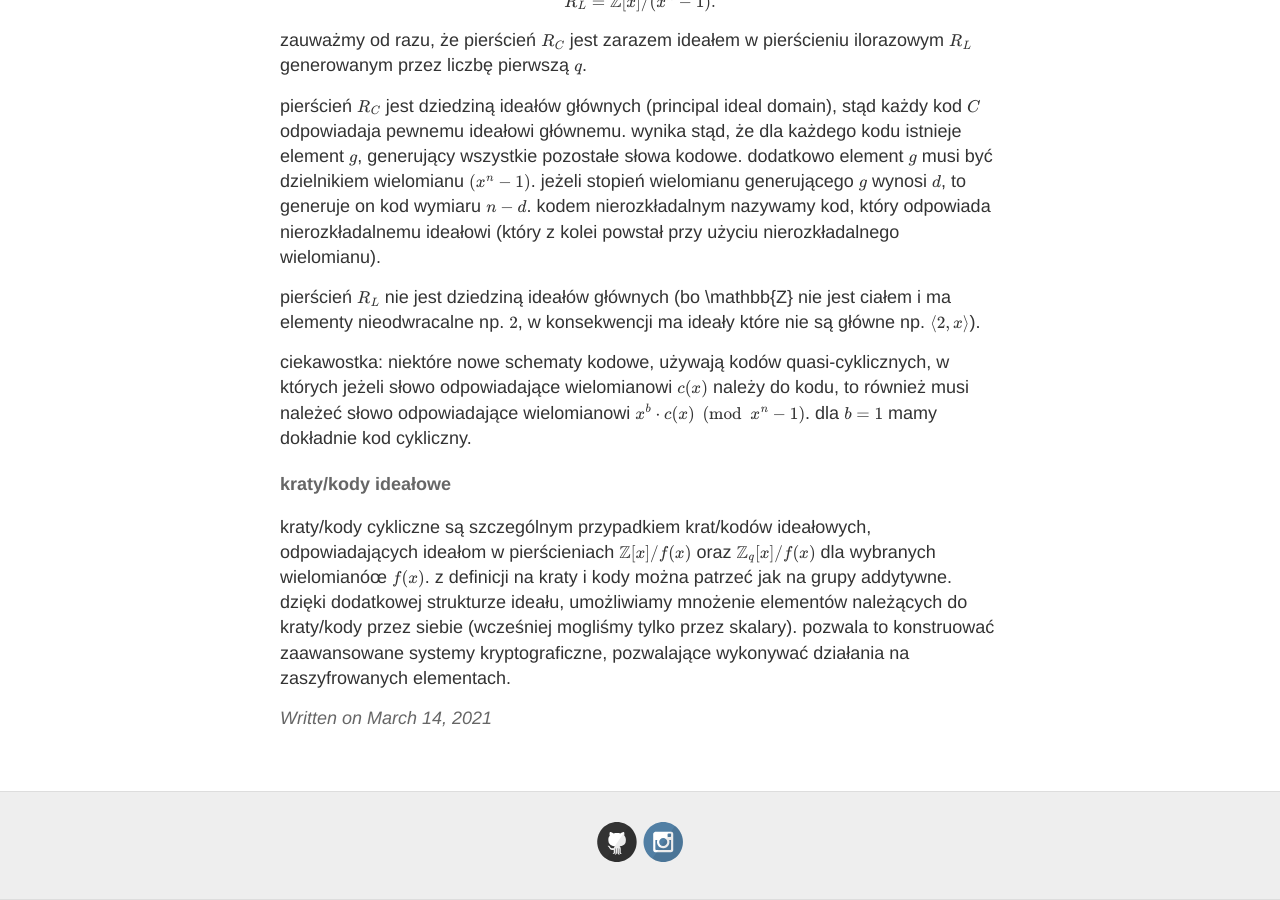
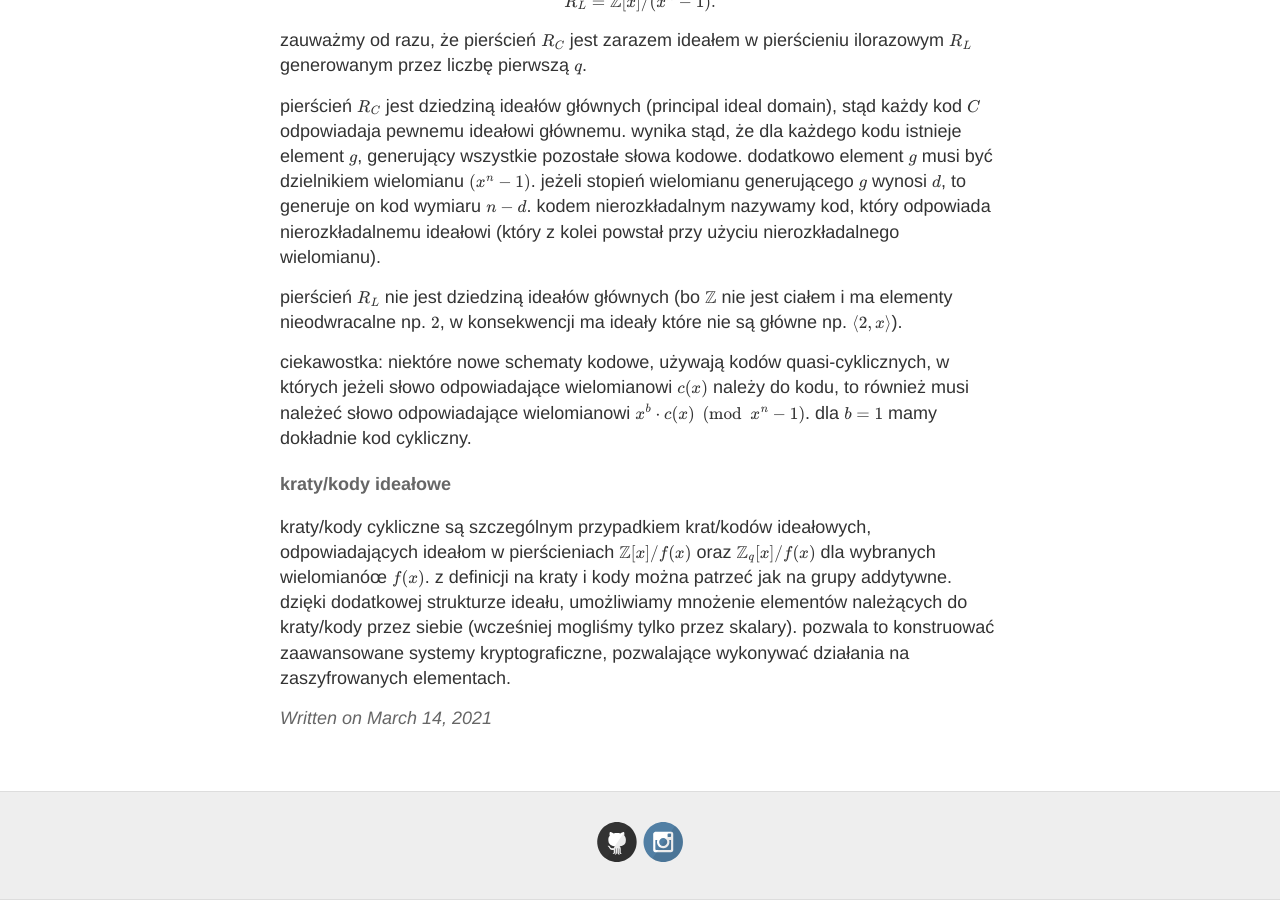
Before and after one commit to keIpie/keIpie.github.io, a Jekyll site: the page built from pq/_posts/2021-3-14-kraty-kody.md, in a window 1280 px wide and 900 px high, scrolled down 3849 px. Built offline with Jekyll 4.4.1, drawn with Linux system fonts in a browser that asks for light colours; formulas are drawn with MathJax 3.

Commit message:
saber lwr

```diff
--- a/pq/_posts/2021-3-14-kraty-kody.md
+++ b/pq/_posts/2021-3-14-kraty-kody.md
@@ -135,7 +135,7 @@ wynika stąd, że dla każdego kodu istnieje element $g$, generujący wszystkie
 wielomianu $(x^n-1)$. jeżeli stopień wielomianu generującego $g$ wynosi $d$, to generuje on kod wymiaru $n-d$. kodem nierozkładalnym nazywamy
 kod, który odpowiada nierozkładalnemu ideałowi (który z kolei powstał przy użyciu nierozkładalnego wielomianu).
 
-pierścień $R_L$ nie jest dziedziną ideałów głównych (bo \mathbb{Z} nie jest ciałem i ma elementy nieodwracalne np. $2$, w konsekwencji ma ideały
+pierścień $R_L$ nie jest dziedziną ideałów głównych (bo $\mathbb{Z}$ nie jest ciałem i ma elementy nieodwracalne np. $2$, w konsekwencji ma ideały
 które nie są główne np. $\langle 2,x \rangle$).
 
 ciekawostka: niektóre nowe schematy kodowe, używają kodów quasi-cyklicznych, w których jeżeli słowo odpowiadające wielomianowi $c(x)$
```
